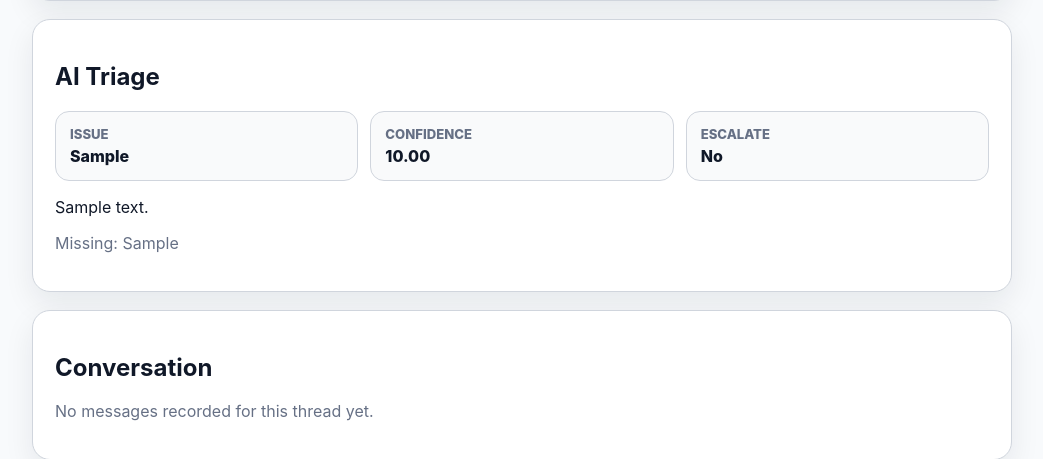
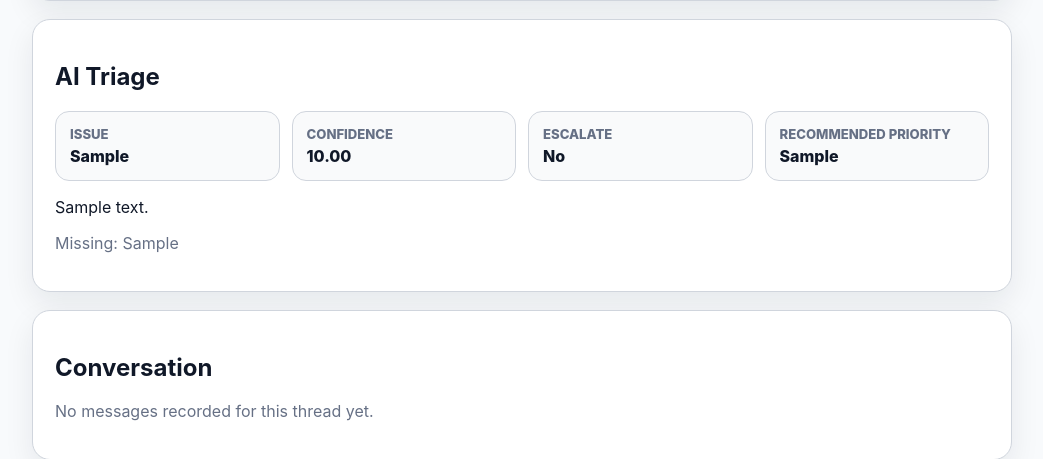
Before and after one commit to BobGanti/smx-commerce, a Python web app: template src/smx_commerce/templates/admin/support_thread_detail.html in a window 1280 px wide. Shown: the part 692-1151 px from the top of the page, without its empty margins (118-1161 px from the left). Run offline with Jinja, Linux system fonts and the light colour scheme; the template is opened without the code that fills it: most values are stand-ins (such as "Sample title", 1, 10 or a date in 2020); grey boxes marked "Sample" are stand-in pictures.

Commit message:
Show AI recommended support priority

```diff
--- a/src/smx_commerce/admin/support.py
+++ b/src/smx_commerce/admin/support.py
@@ -121,6 +121,7 @@ def create_support_admin_blueprint(runtime: CommerceRuntime) -> Blueprint:
                 "confidence": result.confidence,
                 "summary": result.summary,
                 "should_escalate": result.should_escalate,
+                "recommended_priority": result.recommended_priority,
                 "missing_information": result.missing_information,
             }
         )
--- a/src/smx_commerce/templates/admin/support_thread_detail.html
+++ b/src/smx_commerce/templates/admin/support_thread_detail.html
@@ -336,6 +336,13 @@
               {% if detail.thread.metadata["triage"]["should_escalate"] %}Yes{% else %}No{% endif %}
             </p>
           </article>
+
+          <article class="smx-thread-meta-card">
+            <p class="smx-thread-meta-label">Recommended priority</p>
+            <p class="smx-thread-meta-value">
+              {{ detail.thread.metadata["triage"].get("recommended_priority", detail.thread.priority.value) }}
+            </p>
+          </article>
         </div>
 
         <p>{{ detail.thread.metadata["triage"]["summary"] }}</p>
```
Also changed, not shown: tests/test_admin_support_analyze.py (+5 -0 lines).
